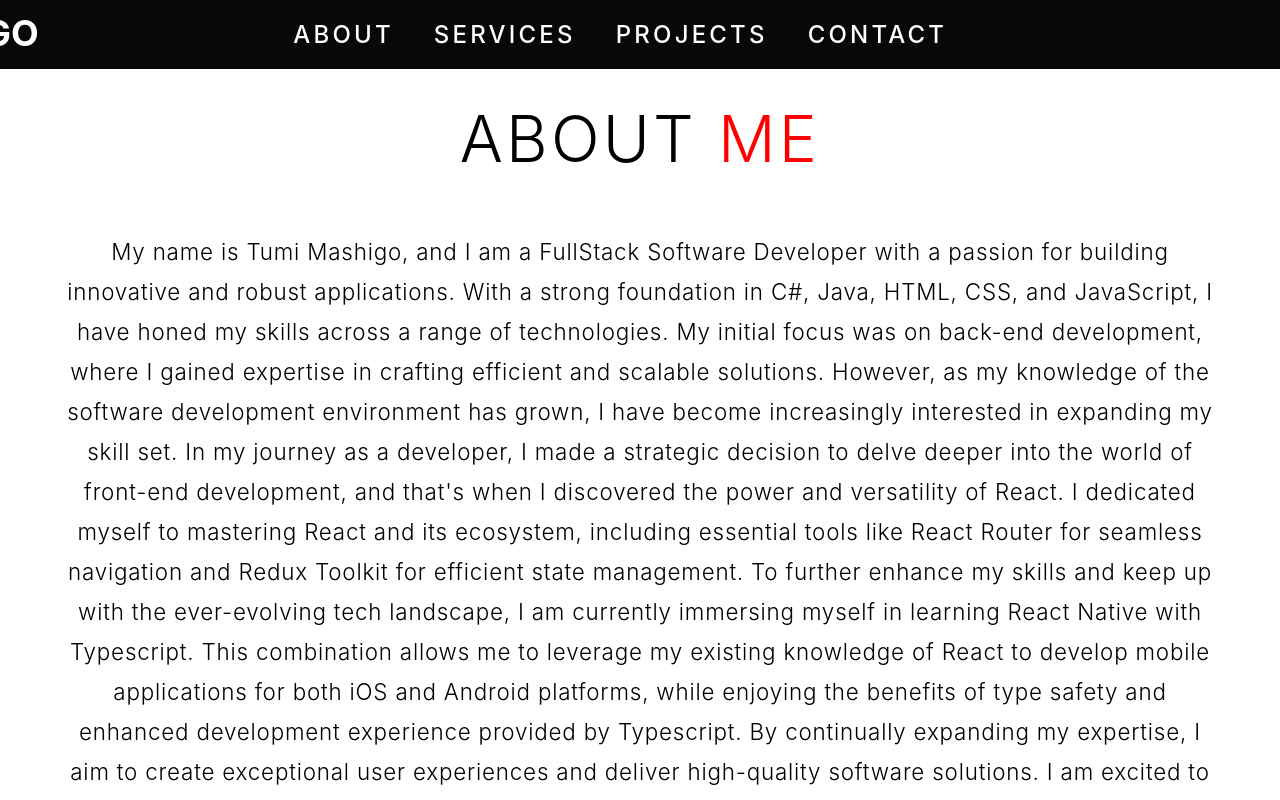
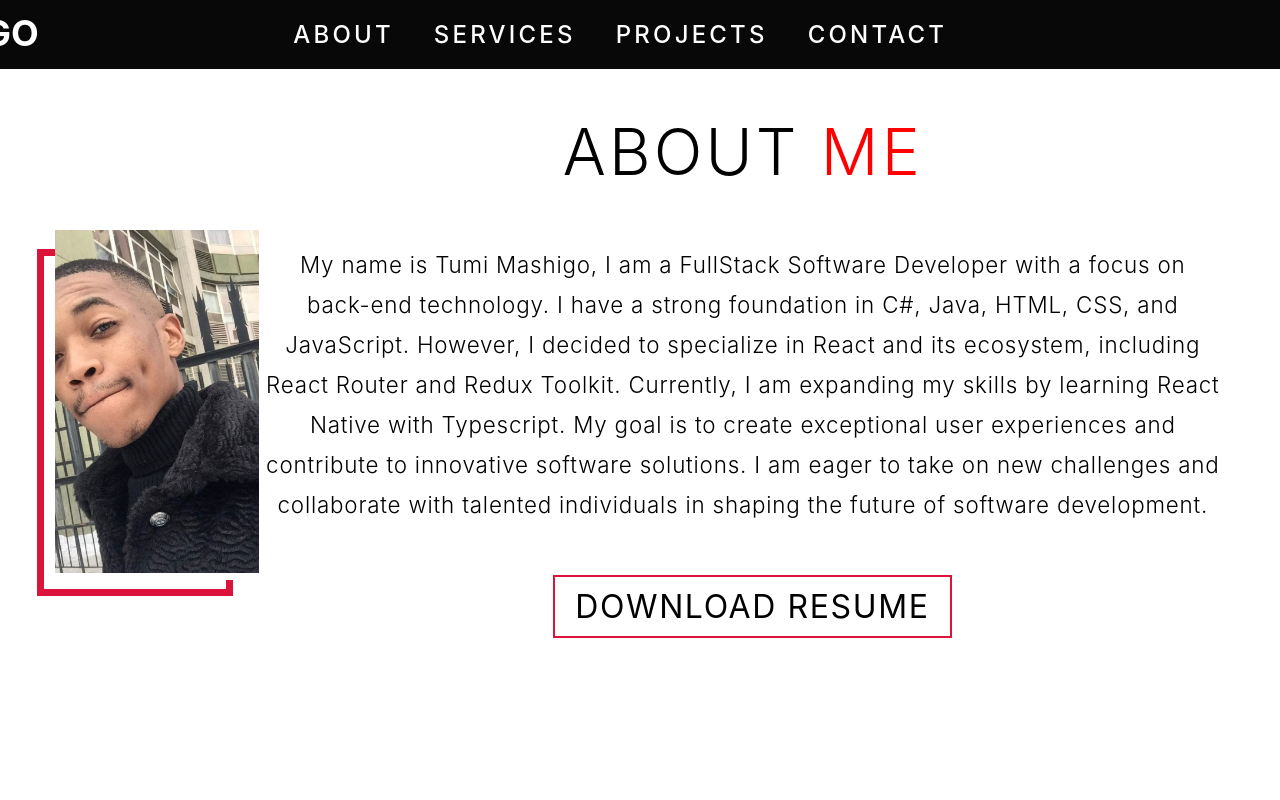
Before and after one commit to TumiDev10/portfolio-, a React (Create React App) app: page /about in a window 1280 px wide. Shown: the top 800 px of the page. Built offline with nearby package versions, Linux system fonts and the light colour scheme.

Commit message:
styling changed

```diff
--- a/src/Components/About.css
+++ b/src/Components/About.css
@@ -105,9 +105,9 @@ a {
     text-decoration: none;
 }
 
-/* @media only screen and (min-width: 768px)
+@media only screen and (min-width: 768px)
 {
     #about .about {
     flex-direction: row;
 }
-} */
+}
--- a/src/Components/About.js
+++ b/src/Components/About.js
@@ -7,7 +7,7 @@ function About() {
         <section id="about">
             <div class="about container">
                 <div class="col-left">
-                    <div class="about-img">
+                    <div  class="about-img">
                         <img src={img}></img>
                     </div>
                 </div>
@@ -17,17 +17,10 @@ function About() {
                         <span style={{color: 'red'}}> me</span>
                     </h1>
                     <h2>FullStack Developer</h2>
-                    <p>
-                    My name is Tumi Mashigo, and I am a FullStack Software Developer with a passion for building innovative and robust applications. With a strong foundation in C#, Java, HTML, CSS, and JavaScript, I have honed my skills across a range of technologies.
-
-                    My initial focus was on back-end development, where I gained expertise in crafting efficient and scalable solutions. However, as my knowledge of the software development environment has grown, I have become increasingly interested in expanding my skill set.
-
-                    In my journey as a developer, I made a strategic decision to delve deeper into the world of front-end development, and that's when I discovered the power and versatility of React. I dedicated myself to mastering React and its ecosystem, including essential tools like React Router for seamless navigation and Redux Toolkit for efficient state management.
-
-                    To further enhance my skills and keep up with the ever-evolving tech landscape, I am currently immersing myself in learning React Native with Typescript. This combination allows me to leverage my existing knowledge of React to develop mobile applications for both iOS and Android platforms, while enjoying the benefits of type safety and enhanced development experience provided by Typescript.
-
-                    By continually expanding my expertise, I aim to create exceptional user experiences and deliver high-quality software solutions. I am excited to embrace new challenges, contribute to cutting-edge projects, and collaborate with talented individuals to shape the future of software development.
-                    </p>
+                    <p>My name is Tumi Mashigo, I am a FullStack Software Developer with a focus on back-end technology. I have a strong foundation in C#, Java, HTML, CSS, and JavaScript. However, I decided to specialize in React and its ecosystem, including React Router and Redux Toolkit. Currently, I am expanding my skills by learning React Native with Typescript. My goal is to create exceptional user experiences and contribute to innovative software solutions. I am eager to take on new challenges and collaborate with talented individuals in shaping the future of software development.</p>
+                    {/* <p>
+                        My name is Tumi Mashigo and I am a Junior software developer. My initial focus has been on back-end technology, but as my knowledge of the environment grows, I am interested in expanding my knowledge. I first built a solid foundation in C#, Java, HTML, CSS, JavaScript, and related technologies before deciding to focus on React as my chosen framework to study. This also included a detour via Router, Redux Toolkit, and Next.js. I'm learning Python right now, along with data structures and algorithms.
+                    </p> */}
                     <a href="Tumi_Jaden Mashigo_Resume_28-09-2022-22-48-51.pdf" class="cta">Download Resume</a>
                 </div>
             </div>
--- a/src/Components/Services.css
+++ b/src/Components/Services.css
@@ -87,6 +87,7 @@ img {
     height: 101%;
     width: 110%;
     object-fit: cover;
+    margin-left: -8%;
 
 }
 
```
